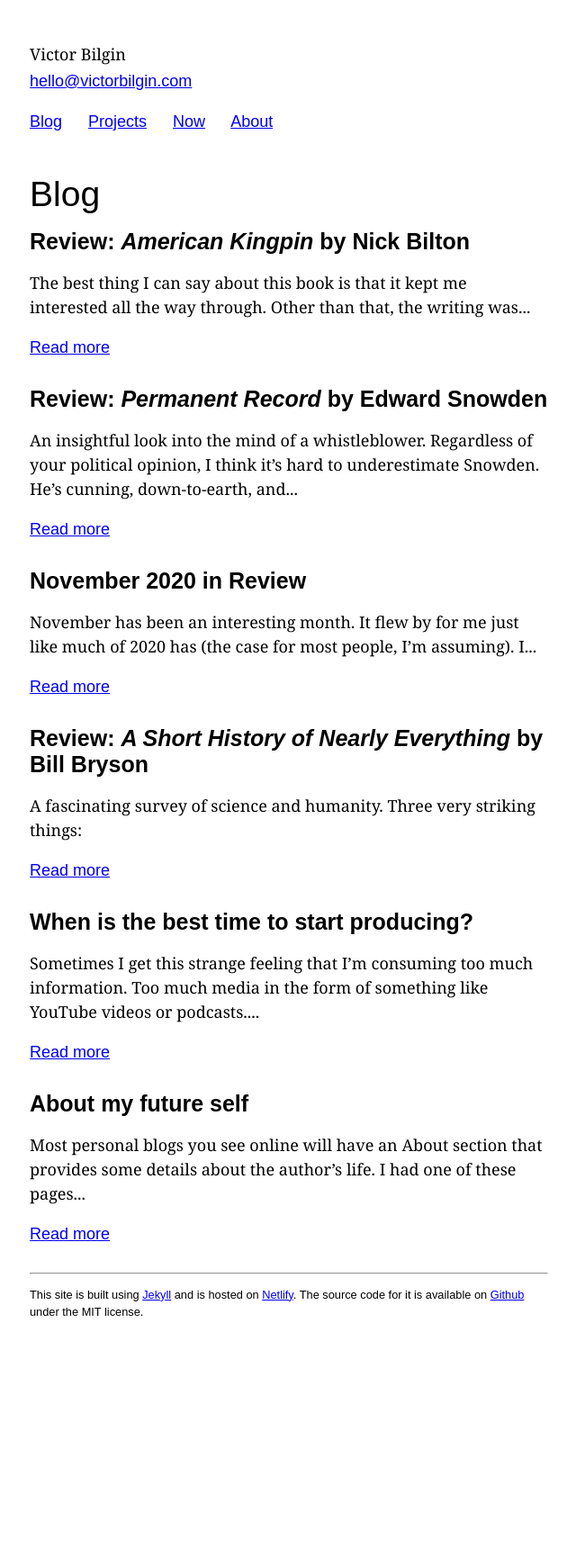
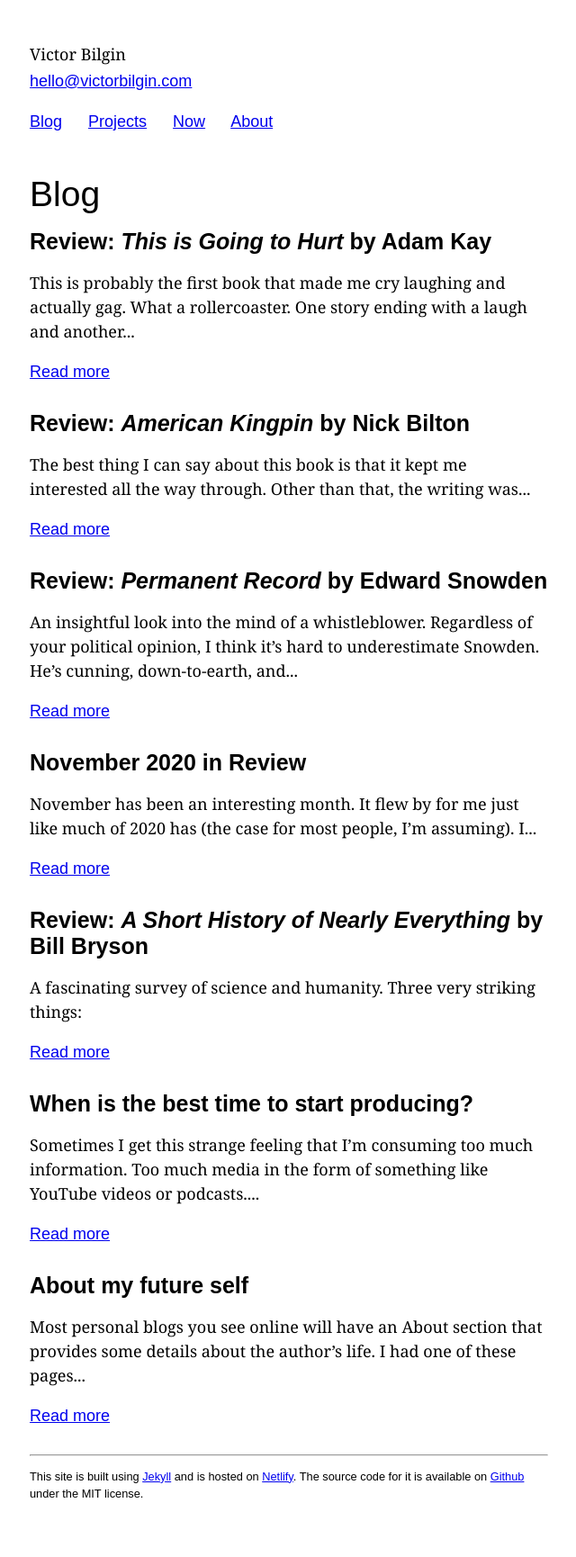
Before and after one commit to vbilgin/vb-v7, a Jekyll site: the page built from _pages/blog.html, in a window 1280 px wide. Shown: the whole page at 90% size, without its empty margins (319-959 px from the left). Built offline with Jekyll 4.4.1, drawn with Linux system fonts in a browser that asks for light colours; before the commit the page ends 1528 px from its top, so only the background shows below that.

Commit message:
Updated expenses and books + review of This is Going to Hurt

```diff
--- a/_data/books.yml
+++ b/_data/books.yml
@@ -126,21 +126,35 @@
 
 - title: "Brave New World"
   author: "Aldous Huxley"
-  state: reading
+  state: want-to-read
   rating:
   review:
   gr-link: https://www.goodreads.com/book/show/5129.Brave_New_World
 
 - title: "Kitchen Confidential"
   author: "Anthony Bourdain"
-  state: reading
+  state: dnf
   rating:
   review:
   gr-link: https://www.goodreads.com/book/show/33313.Kitchen_Confidential
 
 - title: "Letters from a Stoic"
   author: "Seneca"
+  state: want-to-read
+  rating:
+  review:
+  gr-link: https://www.goodreads.com/book/show/97411.Letters_from_a_Stoic
+
+- title: "This is Going to Hurt"
+  author: "Adam Kay"
+  state: read
+  rating: 5
+  review: /blog/review-this-is-going-to-hurt
+  gr-link: https://www.goodreads.com/book/show/35510008-this-is-going-to-hurt
+
+- title: "SPQR"
+  author: "Mary Beard"
   state: reading
   rating:
   review:
-  gr-link: https://www.goodreads.com/book/show/97411.Letters_from_a_Stoic
+  gr-link: https://www.goodreads.com/book/show/28789711-spqr
--- a/_data/spending.yml
+++ b/_data/spending.yml
@@ -10,3 +10,9 @@
 - date: 2020-12-06
   name: "CBT Nuggets"
   amount: 59
+- date: 2020-12-08
+  name: "Cyberpunk 2077"
+  amount: 59.99
+- date: 2020-12-11
+  name: Pizza Hut
+  amount: 31.12
--- /dev/null
+++ b/_posts/2020-12-12-review-this-is-going-to-hurt.md
@@ -0,0 +1,9 @@
+---
+layout: post
+title: "Review: <em>This is Going to Hurt</em> by Adam Kay"
+permalink: /blog/review-this-is-going-to-hurt
+---
+
+This is probably the first book that made me cry laughing and actually gag. What a rollercoaster. One story ending with a laugh and another ending in unfiltered pain and sadness. If you want to go into the medical profession (especially as a doctor in the UK), read this book. I had thoughts of going into medicine as a physician assistant here in the US but I decided against it. This book confirms that decision. Medicine is an incredible field for so many reasons. You help people, having a real and supremely important impact on their lives and the lives of those around them. But I think it takes a special type of person to go into medicine. A person who can take the bad with the good. The responsibility you bear in the profession would be too much for me and I’m sure it would be too much for the majority of people. Hell, my heart was racing during parts of this book. That’s not someone you want as your doctor. Kudos to Kay for sticking it out as long as he did. If anyone can read this book and not understand why he left the NHS, you need to read it again.
+
+[Goodreads Link](https://www.goodreads.com/book/show/35510008-this-is-going-to-hurt)
```
